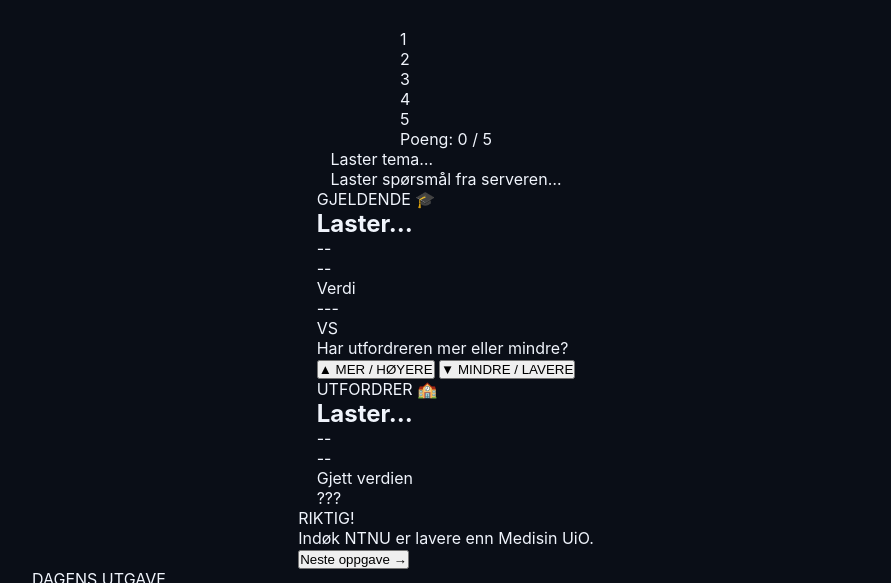
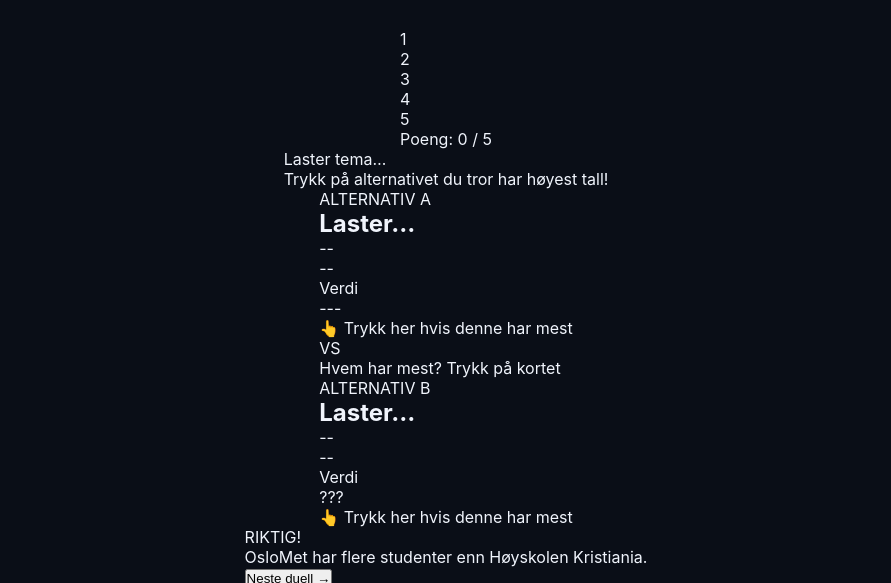
Before and after one commit to MatsVestvik/Kattfisking, a website: page games/mer_eller_mindre/index.html in a window 1280 px wide. Shown: the part 92-675 px from the top of the page, without its empty margins (194-1085 px from the left). Drawn offline with Linux system fonts and the light colour scheme; files that its build step writes are made by us from their sources.

Commit message:
update selection process more or less

```diff
--- a/games/mer_eller_mindre/index.html
+++ b/games/mer_eller_mindre/index.html
@@ -3,10 +3,10 @@
 <head>
   <meta charset="UTF-8" />
   <meta name="viewport" content="width=device-width, initial-scale=1.0" />
-  <title>Mer eller Mindre – Norsk Skole- og Kunnskapsduell</title>
-  <meta name="description" content="Gjett om neste skole eller linje har høyere eller lavere snitt, flere eller færre studenter! 5-delt daglig dagsspill inspirert av lessgames More or Less." />
+  <title>Mer eller Mindre – Hvem har mest? (Norsk Skoleduell)</title>
+  <meta name="description" content="Trykk på skolen eller studiet du tror har høyest snitt eller flest studenter! 5-delt daglig kunnskapsduell." />
   <link rel="icon" type="image/png" href="/assets/catfish.png?v=2" />
-  <link rel="stylesheet" href="/mer-eller-mindre/styles.css?v=2.0" />
+  <link rel="stylesheet" href="/mer-eller-mindre/styles.css?v=3.0" />
 </head>
 <body>
   <div class="app-shell">
@@ -16,13 +16,13 @@
         <a href="/" class="icon-btn text-btn-link" title="Tilbake til Spillhjørnet">‹ SPILL</a>
         <div class="game-branding">
           <h1 class="game-title">Mer eller Mindre</h1>
-          <span class="game-subtitle">Skoler, snitt og studenter</span>
+          <span class="game-subtitle">Hvem har mest? Trykk på alternativet</span>
         </div>
       </div>
 
       <nav class="mode-nav" aria-label="Spillmodus">
         <button type="button" class="mode-btn active" id="btnModeDaily">
-          Dagens (5-delt)
+          Dagens (5 dueller)
         </button>
         <button type="button" class="mode-btn" id="btnModePractice">
           Frispill
@@ -69,73 +69,76 @@
       <!-- Category info banner -->
       <div class="category-banner" id="categoryBanner">
         <span class="cat-badge" id="catBadge">Laster tema…</span>
-        <p class="cat-desc" id="catDesc">Laster spørsmål fra serveren…</p>
+        <p class="cat-desc" id="catDesc">Trykk på alternativet du tror har høyest tall!</p>
       </div>
 
-      <!-- Duel Arena -->
+      <!-- Duel Arena: Click on the card you think has more! -->
       <div class="duel-container" id="duelContainer">
-        <!-- Card Left: Current baseline -->
-        <article class="entity-card base-card" id="cardA">
+        <!-- Card Left: Option A -->
+        <div class="entity-card base-card selectable-card" id="cardA" role="button" tabindex="0" aria-label="Velg første alternativ">
           <div class="card-header">
-            <span class="card-role">GJELDENDE</span>
-            <span class="card-icon" id="iconA">🎓</span>
+            <span class="card-role" id="roleA">ALTERNATIV A</span>
+            <span class="card-status-badge hidden" id="statusBadgeA"></span>
           </div>
           <h2 class="entity-title" id="titleA">Laster…</h2>
           <p class="entity-org" id="orgA">--</p>
           <p class="entity-extra" id="extraA">--</p>
 
-          <div class="value-box known-box">
+          <div class="value-box known-box" id="boxA">
             <span class="metric-label" id="metricLabelA">Verdi</span>
             <div class="metric-row">
               <span class="metric-number" id="valA">---</span>
               <span class="metric-unit" id="unitA"></span>
             </div>
           </div>
-        </article>
 
-        <!-- Center Divider & Buttons -->
-        <div class="vs-divider">
-          <div class="vs-circle">VS</div>
-          <p class="vs-prompt">Har utfordreren mer eller mindre?</p>
-          <div class="guess-controls" id="controlsWrap">
-            <button type="button" class="guess-btn btn-higher" id="btnHigher">
-              <span class="btn-arrow">▲</span>
-              <span class="btn-text">MER / HØYERE</span>
-            </button>
-            <button type="button" class="guess-btn btn-lower" id="btnLower">
-              <span class="btn-arrow">▼</span>
-              <span class="btn-text">MINDRE / LAVERE</span>
-            </button>
+          <div class="card-click-prompt" id="clickPromptA">
+            <span class="prompt-icon">👆</span>
+            <span class="prompt-text" id="promptTextA">Trykk her hvis denne har mest</span>
           </div>
         </div>
 
-        <!-- Card Right: Challenger -->
-        <article class="entity-card challenger-card" id="cardB">
+        <!-- Center Divider -->
+        <div class="vs-divider">
+          <div class="vs-circle">VS</div>
+          <div class="vs-text-wrap">
+            <span class="vs-heading">Hvem har mest?</span>
+            <span class="vs-subtext">Trykk på kortet</span>
+          </div>
+        </div>
+
+        <!-- Card Right: Option B -->
+        <div class="entity-card challenger-card selectable-card" id="cardB" role="button" tabindex="0" aria-label="Velg andre alternativ">
           <div class="card-header">
-            <span class="card-role challenger-role">UTFORDRER</span>
-            <span class="card-icon" id="iconB">🏫</span>
+            <span class="card-role challenger-role" id="roleB">ALTERNATIV B</span>
+            <span class="card-status-badge hidden" id="statusBadgeB"></span>
           </div>
           <h2 class="entity-title" id="titleB">Laster…</h2>
           <p class="entity-org" id="orgB">--</p>
           <p class="entity-extra" id="extraB">--</p>
 
           <div class="value-box challenger-box" id="boxB">
-            <span class="metric-label" id="metricLabelB">Gjett verdien</span>
+            <span class="metric-label" id="metricLabelB">Verdi</span>
             <div class="metric-row">
               <span class="metric-number hidden-val" id="valB">???</span>
               <span class="metric-unit" id="unitB"></span>
             </div>
           </div>
-        </article>
+
+          <div class="card-click-prompt" id="clickPromptB">
+            <span class="prompt-icon">👆</span>
+            <span class="prompt-text" id="promptTextB">Trykk her hvis denne har mest</span>
+          </div>
+        </div>
       </div>
 
       <!-- Feedback Banner Overlay -->
       <div class="round-feedback hidden" id="roundFeedback">
         <div class="feedback-inner" id="feedbackInner">
           <div class="feedback-badge" id="feedbackBadge">RIKTIG!</div>
-          <p class="feedback-msg" id="feedbackMsg">Indøk NTNU er lavere enn Medisin UiO.</p>
+          <p class="feedback-msg" id="feedbackMsg">OsloMet har flere studenter enn Høyskolen Kristiania.</p>
           <button type="button" class="next-action-btn" id="btnNextRound">
-            Neste oppgave →
+            Neste duell →
           </button>
         </div>
       </div>
@@ -193,19 +196,19 @@
         <div class="rules-body">
           <ul class="rules-list">
             <li>
-              <strong>5-delt utfordring:</strong> Spillet består av 5 dueller etter hverandre (6 skoler/studier totalt).
+              <strong>Trykk på den du tror har mest:</strong> I hver duell ser du to skoler eller studier. Trykk direkte på kortet du tror har det høyeste tallet!
             </li>
             <li>
-              <strong>Høyere eller lavere?</strong> Du ser verdien til det første studiet eller skolen. Gjett om utfordreren har <em>høyere</em> eller <em>lavere</em> snitt, studenttall eller søkertall!
+              <strong>5 dueller:</strong> Spillet har 5 runder. Klarer du full pott (5 / 5 riktige)?
             </li>
             <li>
-              <strong>Kjeden fortsetter:</strong> Utfordreren blir den nye basislinjen for neste runde!
+              <strong>Kjeden ruller videre:</strong> Utfordreren i hver runde blir med videre til neste duell.
             </li>
             <li>
-              <strong>Ekte tall:</strong> Dataene er hentet fra Samordna opptak, Database for statistikk om høgre utdanning (DBH) og fylkenes inntakskontorer.
+              <strong>Ekte tall:</strong> Offisielle tall fra Samordna opptak, Database for statistikk om høgre utdanning (DBH) og fylkene.
             </li>
             <li>
-              <strong>Del resultatet:</strong> Når du har fullført alle 5 rundene, får du et shareable resultat med farge-emojis (🟩 / 🟥) akkurat som i Wordle og lessgames!
+              <strong>Del resultatet:</strong> Del ditt daglige resultat (🟩 / 🟥) med venner og kjente!
             </li>
           </ul>
         </div>
@@ -221,6 +224,6 @@
     </footer>
   </div>
 
-  <script src="/mer-eller-mindre/app.js?v=2.0"></script>
+  <script src="/mer-eller-mindre/app.js?v=3.0"></script>
 </body>
 </html>
--- a/games/mer_eller_mindre/styles.css
+++ b/games/mer_eller_mindre/styles.css
@@ -3,7 +3,7 @@
   --font-mono: "SF Mono", Monaco, "Courier New", Courier, monospace;
   --bg-page: #0a0e17;
   --bg-card: #131b2e;
-  --bg-card-hover: #17223b;
+  --bg-card-hover: #19243d;
   --bg-subtle: #1c2742;
   --border: #233150;
   --border-strong: #3b5080;
@@ -12,17 +12,16 @@
   --accent: #ffd166;
   --success: #06d6a0;
   --danger: #ef476f;
-  --higher-color: #06d6a0;
-  --lower-color: #ef476f;
-  --higher-glow: rgba(6, 214, 160, 0.4);
-  --lower-glow: rgba(239, 71, 111, 0.4);
+  --card-glow-active: rgba(255, 209, 102, 0.25);
+  --winner-glow: rgba(6, 214, 160, 0.4);
+  --loser-glow: rgba(239, 71, 111, 0.2);
   --shadow-lg: 0 12px 36px rgba(0, 0, 0, 0.45);
 }
 
 [data-theme="light"] {
   --bg-page: #f5f7fb;
   --bg-card: #ffffff;
-  --bg-card-hover: #f9fbfe;
+  --bg-card-hover: #f3f7fc;
   --bg-subtle: #e9eef6;
   --border: #d0d9e8;
   --border-strong: #a6b7d2;
@@ -262,19 +261,19 @@
 }
 
 .cat-desc {
-  font-size: 0.95rem;
-  color: var(--text-muted);
-  font-weight: 600;
+  font-size: 1rem;
+  color: var(--text);
+  font-weight: 700;
 }
 
-/* Duel Arena */
+/* Duel Arena: Interactive Cards */
 .duel-container {
   display: grid;
   grid-template-columns: 1fr auto 1fr;
   gap: 1.5rem;
   align-items: stretch;
   position: relative;
-  margin-bottom: 2rem;
+  margin-bottom: 1.5rem;
 }
 
 @media (max-width: 768px) {
@@ -286,23 +285,51 @@
 
 .entity-card {
   background: var(--bg-card);
-  border: 2px solid var(--border);
-  border-radius: 14px;
+  border: 3px solid var(--border);
+  border-radius: 16px;
   padding: 1.75rem 1.5rem;
   display: flex;
   flex-direction: column;
   position: relative;
   box-shadow: var(--shadow-lg);
-  transition: transform 0.25s ease, border-color 0.25s ease;
+  transition: transform 0.2s cubic-bezier(0.34, 1.56, 0.64, 1), border-color 0.2s ease, box-shadow 0.2s ease;
+  cursor: pointer;
+  user-select: none;
 }
 
-.entity-card.base-card {
-  border-color: var(--border-strong);
+.entity-card.selectable-card:hover {
+  transform: translateY(-6px) scale(1.015);
+  border-color: var(--accent);
+  background: var(--bg-card-hover);
+  box-shadow: 0 16px 40px var(--card-glow-active);
 }
 
-.entity-card.challenger-card {
-  border-color: var(--border-strong);
-  background: linear-gradient(180deg, var(--bg-card) 0%, var(--bg-card-hover) 100%);
+.entity-card.selectable-card:active {
+  transform: scale(0.98);
+}
+
+.entity-card.chosen-card {
+  border-color: var(--accent) !important;
+}
+
+.entity-card.winner-card {
+  border-color: var(--success) !important;
+  box-shadow: 0 0 25px var(--winner-glow) !important;
+  background: linear-gradient(180deg, var(--bg-card) 0%, rgba(6, 214, 160, 0.08) 100%);
+}
+
+.entity-card.loser-card {
+  border-color: var(--danger) !important;
+  opacity: 0.75;
+}
+
+.entity-card.locked {
+  cursor: default;
+}
+
+.entity-card.locked:hover {
+  transform: none;
+  box-shadow: var(--shadow-lg);
 }
 
 .card-header {
@@ -313,10 +340,10 @@
 }
 
 .card-role {
-  font-size: 0.7rem;
+  font-size: 0.75rem;
   font-weight: 800;
   letter-spacing: 0.08em;
-  padding: 0.25rem 0.6rem;
+  padding: 0.25rem 0.65rem;
   border-radius: 6px;
   background: var(--bg-subtle);
   color: var(--text-muted);
@@ -328,19 +355,39 @@
   border: 1px solid var(--accent);
 }
 
-.card-icon {
-  font-size: 1.5rem;
+.card-status-badge {
+  font-family: var(--font-mono);
+  font-size: 0.75rem;
+  font-weight: 900;
+  padding: 0.25rem 0.65rem;
+  border-radius: 6px;
+  letter-spacing: 0.05em;
+  text-transform: uppercase;
+}
+
+.card-status-badge.winner {
+  background: var(--success);
+  color: #0a0e17;
+}
+
+.card-status-badge.loser {
+  background: var(--danger);
+  color: #ffffff;
+}
+
+.card-status-badge.hidden {
+  display: none;
 }
 
 .entity-title {
-  font-size: 1.55rem;
+  font-size: 1.6rem;
   font-weight: 900;
   line-height: 1.2;
-  margin-bottom: 0.35rem;
+  margin-bottom: 0.4rem;
 }
 
 .entity-org {
-  font-size: 0.95rem;
+  font-size: 1rem;
   color: var(--accent);
   font-weight: 700;
   margin-bottom: 0.75rem;
@@ -349,7 +396,7 @@
 .entity-extra {
   font-size: 0.85rem;
   color: var(--text-muted);
-  line-height: 1.4;
+  line-height: 1.45;
   margin-bottom: 1.5rem;
   flex: 1;
 }
@@ -357,10 +404,11 @@
 .value-box {
   margin-top: auto;
   padding: 1.25rem;
-  border-radius: 10px;
+  border-radius: 12px;
   background: var(--bg-subtle);
   border: 1px solid var(--border);
   text-align: center;
+  margin-bottom: 1.25rem;
 }
 
 .metric-label {
@@ -381,7 +429,7 @@
 
 .metric-number {
   font-family: var(--font-mono);
-  font-size: 2.6rem;
+  font-size: 2.7rem;
   font-weight: 900;
   color: var(--accent);
   letter-spacing: -0.02em;
@@ -404,7 +452,40 @@
   font-weight: 700;
 }
 
-/* VS Controls */
+/* Big "Click this" Prompt Banner inside Card */
+.card-click-prompt {
+  background: var(--bg-subtle);
+  border: 2px dashed var(--border-strong);
+  border-radius: 8px;
+  padding: 0.85rem;
+  text-align: center;
+  display: flex;
+  align-items: center;
+  justify-content: center;
+  gap: 0.5rem;
+  transition: all 0.2s ease;
+}
+
+.entity-card:hover .card-click-prompt {
+  background: var(--accent);
+  color: #0a0e17;
+  border-color: var(--accent);
+  border-style: solid;
+}
+
+.prompt-icon {
+  font-size: 1.15rem;
+}
+
+.prompt-text {
+  font-family: var(--font-mono);
+  font-size: 0.85rem;
+  font-weight: 800;
+  text-transform: uppercase;
+  letter-spacing: 0.03em;
+}
+
+/* VS Center Divider */
 .vs-divider {
   display: flex;
   flex-direction: column;
@@ -412,96 +493,46 @@
   justify-content: center;
   gap: 0.85rem;
   z-index: 2;
+  text-align: center;
+  padding: 1rem 0;
 }
 
 .vs-circle {
-  width: 48px;
-  height: 48px;
+  width: 54px;
+  height: 54px;
   border-radius: 50%;
   background: var(--bg-card);
-  border: 2px solid var(--border-strong);
+  border: 3px solid var(--border-strong);
   color: var(--text);
+  font-family: var(--font-mono);
   font-weight: 900;
-  font-size: 0.85rem;
+  font-size: 1rem;
   display: flex;
   align-items: center;
   justify-content: center;
-  box-shadow: 0 4px 12px rgba(0, 0, 0, 0.3);
+  box-shadow: 0 4px 16px rgba(0, 0, 0, 0.4);
 }
 
-.vs-prompt {
-  font-size: 0.8rem;
-  font-weight: 700;
-  color: var(--text-muted);
-  text-align: center;
-  max-width: 140px;
+.vs-text-wrap {
+  display: flex;
+  flex-direction: column;
+  gap: 0.2rem;
 }
 
-.guess-controls {
-  display: flex;
-  flex-direction: column;
-  gap: 0.75rem;
-  width: 100%;
-  min-width: 180px;
+.vs-heading {
+  font-size: 0.95rem;
+  font-weight: 800;
+  color: var(--accent);
 }
 
-@media (max-width: 768px) {
-  .guess-controls {
-    flex-direction: row;
-    width: 100%;
-  }
-}
-
-.guess-btn {
-  font-family: var(--font-mono);
-  display: flex;
-  align-items: center;
-  justify-content: center;
-  gap: 0.5rem;
-  padding: 1rem 1.25rem;
-  font-size: 0.95rem;
-  font-weight: 800;
-  border-radius: 8px;
-  border: 2px solid transparent;
-  cursor: pointer;
-  transition: all 0.15s ease;
-  width: 100%;
-}
-
-.btn-higher {
-  background: rgba(6, 214, 160, 0.15);
-  color: var(--higher-color);
-  border-color: var(--higher-color);
-}
-
-.btn-higher:hover:not(:disabled) {
-  background: var(--higher-color);
-  color: #0a0e17;
-  transform: translateY(-2px);
-  box-shadow: 0 4px 16px var(--higher-glow);
-}
-
-.btn-lower {
-  background: rgba(239, 71, 111, 0.15);
-  color: var(--lower-color);
-  border-color: var(--lower-color);
-}
-
-.btn-lower:hover:not(:disabled) {
-  background: var(--lower-color);
-  color: #ffffff;
-  transform: translateY(2px);
-  box-shadow: 0 4px 16px var(--lower-glow);
-}
-
-.guess-btn:disabled {
-  opacity: 0.5;
-  cursor: not-allowed;
+.vs-subtext {
+  font-size: 0.75rem;
+  color: var(--text-muted);
+  font-weight: 600;
 }
 
 /* Feedback Overlay */
 .round-feedback {
-  margin-top: 1rem;
   background: var(--bg-card);
   border: 2px solid var(--border-strong);
   border-radius: 12px;
@@ -557,10 +588,10 @@
   background: var(--accent);
   color: #0a0e17;
   border: none;
-  padding: 0.65rem 1.25rem;
+  padding: 0.75rem 1.4rem;
   font-size: 0.95rem;
   font-weight: 800;
-  border-radius: 6px;
+  border-radius: 8px;
   cursor: pointer;
   transition: transform 0.15s ease;
 }
```
Also changed, not shown: games/mer_eller_mindre/app.js (+100 -49 lines).
